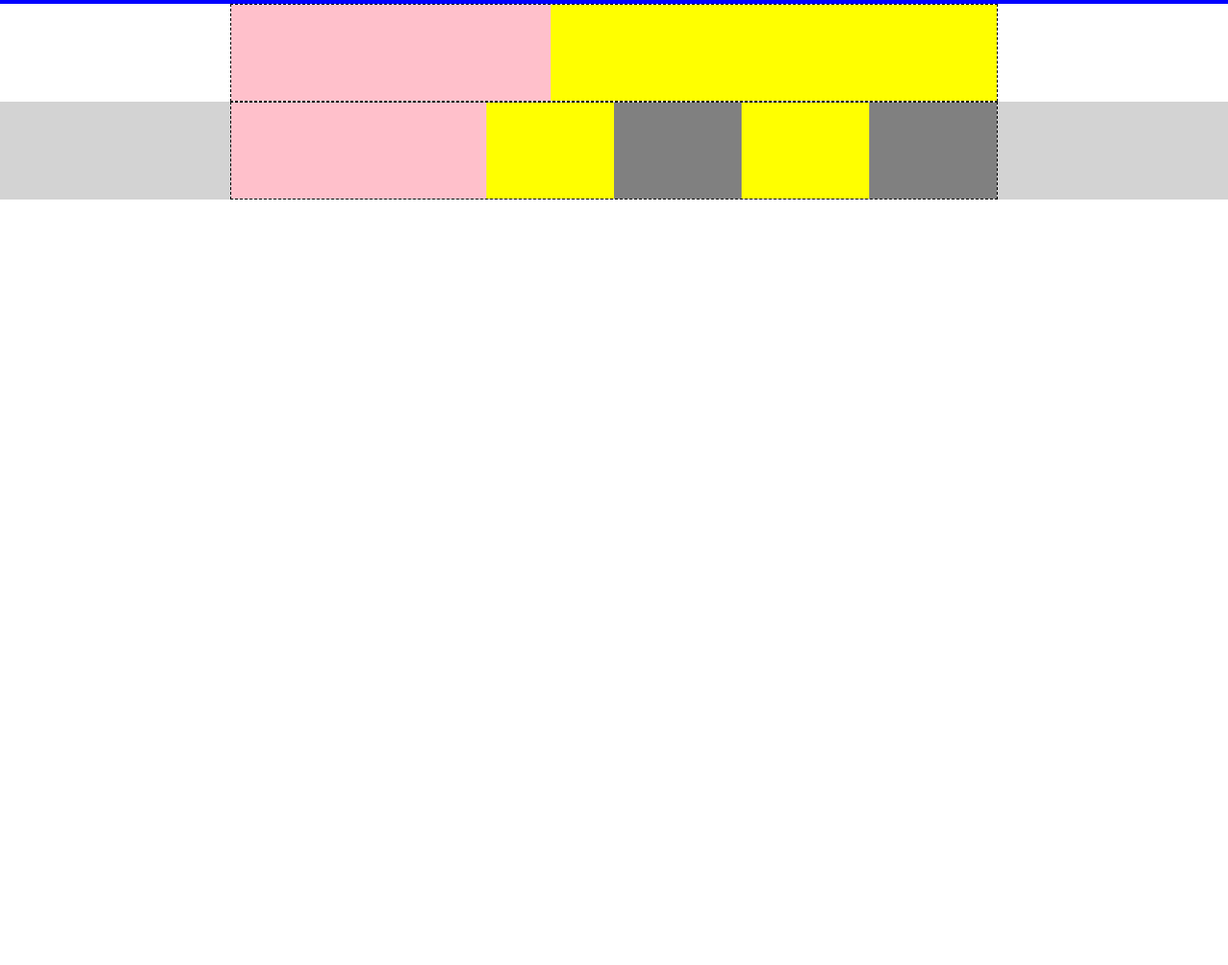
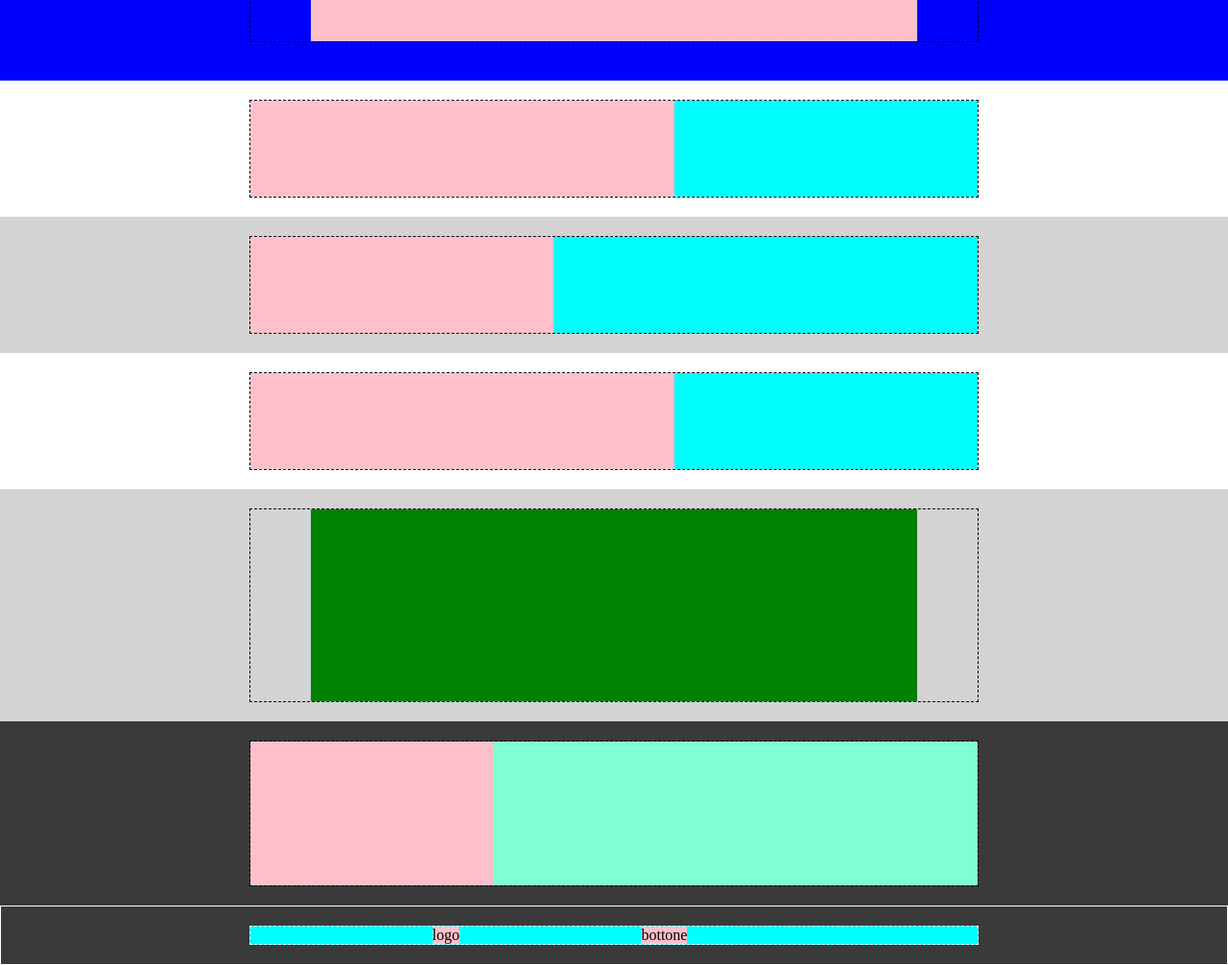
Before and after one commit to DeboraChiarelli/htmlcss-struttura-discord, a plain HTML site: page index.html in a window 1280 px wide. Shown: the part 178-1184 px from the top of the page at 96% size. Before the commit the page ends 800 px from the top, so only its background shows below. Drawn offline with Linux system fonts and the light colour scheme.

Commit message:
Aggiunta footer con navigazione

```diff
--- a/css/style.css
+++ b/css/style.css
@@ -19,6 +19,10 @@
 
 .bg-pink {
     background-color: pink;
+}
+
+.bg-aqua {
+    background-color: aqua;
 }
 
 .bg-grey {
@@ -44,46 +48,42 @@
     max-width: 800px;
     margin: 0 auto;
     display: flex;
+    padding: 20px;
 }
 
 .col-2 {
     flex-basis: calc((100% / 12) * 2);
-    display: flex;
 }
 
 .col-3 {
     flex-basis: calc((100% / 12) * 3);
-    display: flex;
 }
 
 .col-4 {
     flex-basis: calc((100% / 12) * 4);
-    display: flex;
 }
 
 .col-6 {
     flex-basis: calc((100% / 12) * 6);
-    display: flex;
 }
 
 .col-5 {
     flex-basis: calc((100% / 12) * 5);
-    display: flex;
+
 }
 
 .col-7 {
     flex-basis: calc((100% / 12) * 7);
-    display: flex;
+
 }
 
 .col-10 {
     flex-basis: calc((100% / 12) * 10);
 }
 
+
 .col-3-right {
     width: calc((100% / 12) * 3);
-    display: flex;
-    justify-content: flex-end;
 }
 
 
@@ -104,3 +104,30 @@
 .bg-white {
     background-color: white;
 }
+
+.bg-green {
+    background-color: green;
+    min-height: 200px;
+}
+
+.height150 {
+    min-height: 150px;
+}
+
+.bg-darkgray {
+    background-color: rgb(58, 58, 58);
+}
+
+.bg-marine {
+    background-color: aquamarine;
+}
+
+.border-white {
+    border: 1px solid;
+    color: white;
+}
+
+.black {
+    color: black;
+    background-color: pink;
+}
--- a/index.html
+++ b/index.html
@@ -21,7 +21,7 @@
         </nav>
     </header>
 
-    <!-- blocchi -->
+    <!-- primo blocco -->
     <main>
         <section class="bg-blue">
             <div class="container">
@@ -31,34 +31,70 @@
             </div>
         </section>
 
+    <!--secondo blocco-->
         <section class="bg-white">
             <div class="container">
                 <div class="row">
-                    <div class="col-5 bg-pink height100"></div>
-                    <div class="col-7 bg-yellow height100"></div>
+                    <div class="col-7 bg-pink height100"></div>
+                    <div class="col-5 bg-aqua height100"></div>
                 </div>
             </div>
         </section>
 
+    <!--terzo blocco-->
         <section class="bg-lightgrey">
             <div class="container">
                 <div class="row">
-                    <div class="col-4 bg-pink height100"></div>
-                    <div class="col-2 bg-yellow height100"></div>
-                    <div class="col-2 bg-grey height100"></div>
-                    <div class="col-2 bg-yellow height100"></div>
-                    <div class="col-2 bg-grey height100"></div>
+                    <div class="col-5 bg-pink height100"></div>
+                    <div class="col-7 bg-aqua height100"></div>
                 </div>
             </div>
         </section>
 
+        <!-- quarto blocco -->
+        <section class="bg-white">
+            <div class="container">
+                <div class="row">
+                    <div class="col-7 bg-pink height100"></div>
+                    <div class="col-5 bg-aqua height100"></div>
+                </div>
+            </div>
+        </section>
 
+        <!-- quinto blocco-->
+        <section class="bg-lightgrey">
+            <div class="container">
+                <div class="row row-pink">
+                    <div class="bg-green col-10"></div>
+                </div>
+            </div>
+        </section>
 
-
-
+        <!-- sesto blocco -->
+        <section class="bg-darkgray">
+            <div class="container">
+                <div class="row">
+                    <div class="col-4 bg-pink height150"></div>
+                    <div class="col-2 bg-marine height150"></div>
+                    <div class="col-2 bg-marine height150"></div>
+                    <div class="col-2 bg-marine height150"></div>
+                    <div class="col-2 bg-marine height150"></div>
+                </div>
+            </div>
+        </section>
     </main>
 
-    <footer>
+        <!--footer con navigazione -->
+    <footer class="bg-darkgray border-white">
+
+        <nav class="container">
+            <div class="row bg-aqua">
+                <div class="col-3"></div>
+                <div class="black">logo</div>
+                <div class="col-3-right"></div>
+                <div class="black">bottone</div>
+            </div>
+        </nav>
 
     </footer>
 
```
